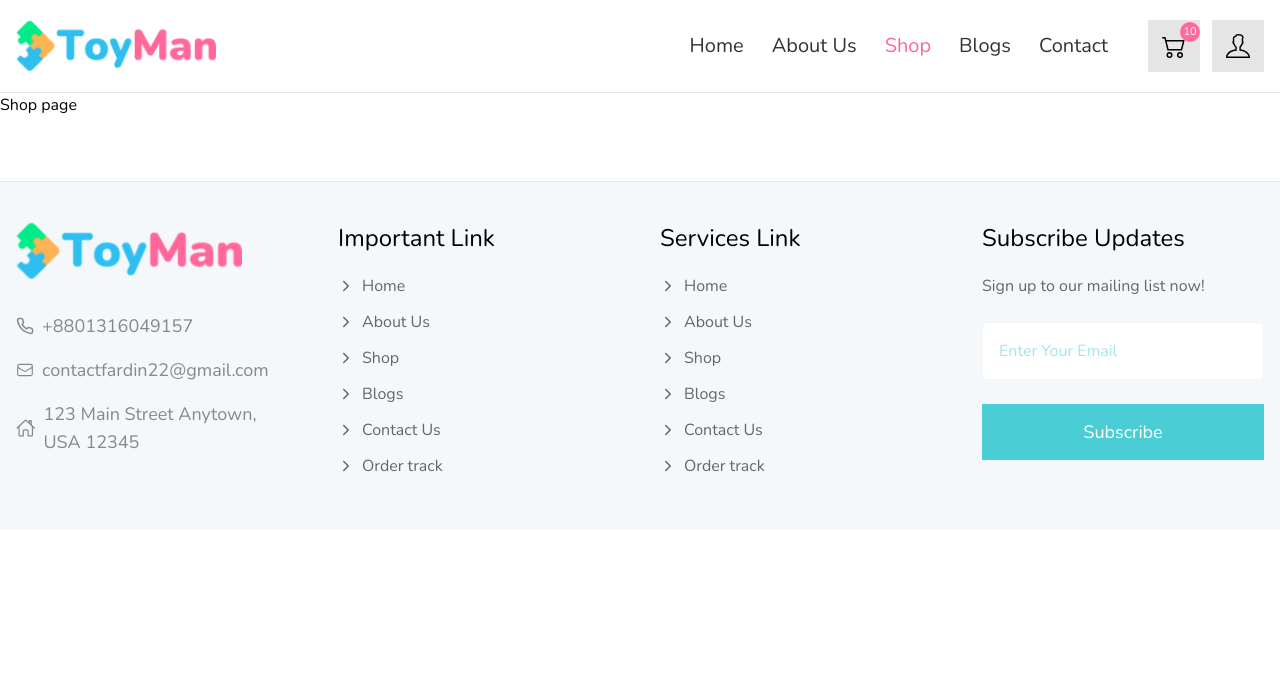
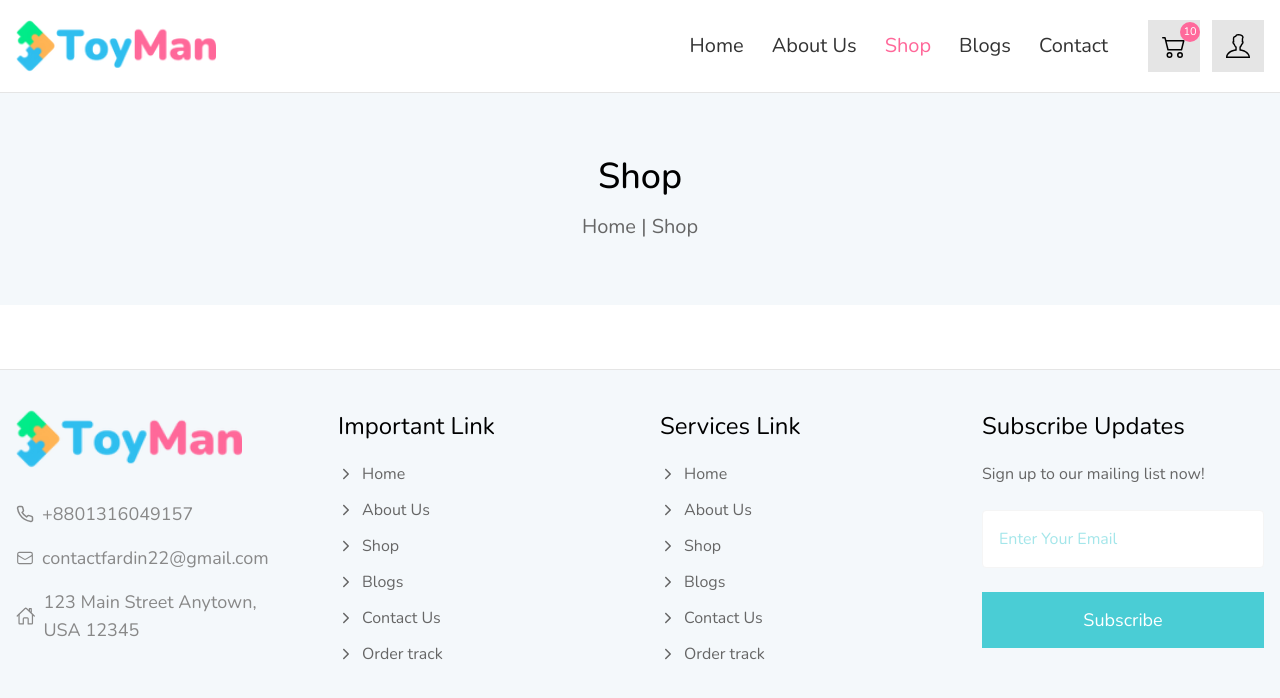
Before and after one commit to devfardin/Stationery-Shop-Client, a React (Vite) app: page /shop in a window 1280 px wide. Shown: the top 698 px of the page. Built offline with nearby package versions, Linux system fonts and the light colour scheme.

Commit message:
create shop page

```diff
--- a/src/pages/shop/Shop.tsx
+++ b/src/pages/shop/Shop.tsx
@@ -1,9 +1,10 @@
 import React from 'react'
+import PageHeader from '../../components/share/PageHeader'
 
 const Shop = () => {
   return (
     <div>
-      <h1>Shop page</h1>
+      <PageHeader page='Shop'/>
     </div>
   )
 }
```
